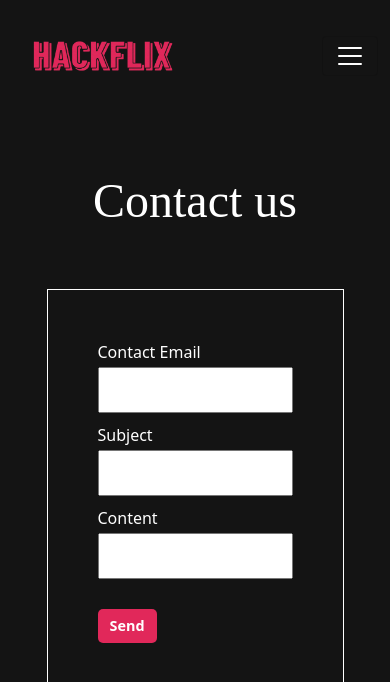
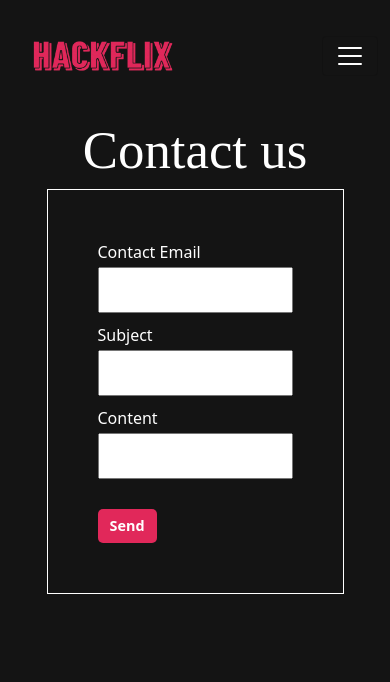
Before and after one commit to Paopintos/hackflix, a React (Create React App) app: page /contact in a window 390 px wide. Shown: the top 682 px of the page. Built offline with nearby package versions, Linux system fonts and the light colour scheme; no server answers; a web font is replaced by a local one.

Commit message:
fixed margins in about and contact, in mobile

```diff
--- a/src/components/MyCarousel/MyCarousel.css
+++ b/src/components/MyCarousel/MyCarousel.css
@@ -20,6 +20,9 @@
   height: 70vh;
   width: 100%;
 }
+.p-vote-average-carousel {
+  font-weight: 500;
+}
 .h3-title-carousel {
   font-size: 2.5rem;
   font-family: var(--font-title);
@@ -36,3 +39,12 @@
     display: none;
   }
 }
+@media (max-width: 600px) {
+  .h3-title-carousel {
+    font-size: 1.5rem;
+  }
+  .p-vote-average-carousel {
+    font-size: 0.8rem;
+    font-weight: 500;
+  }
+}
--- a/src/components/pages/About/About.css
+++ b/src/components/pages/About/About.css
@@ -71,6 +71,7 @@
 }
 @media (max-width: 650px) {
   .h1-about {
+    margin-top: 20px;
     font-size: 4rem;
   }
   .h2-about {
@@ -87,3 +88,8 @@
     padding: 8px 9px;
   }
 }
+@media (max-width: 500px) {
+  .h1-about {
+    margin: 7px 0;
+  }
+}
--- a/src/components/pages/Contact/Contact.css
+++ b/src/components/pages/Contact/Contact.css
@@ -48,9 +48,20 @@
 
 @media (max-width: 990px) {
   .h1-contact {
-    font-size: 3rem;
+    font-size: 4rem;
   }
   .btn-send-contact {
     padding: 6px 12px;
   }
 }
+@media (max-width: 650px) {
+  .h1-contact {
+    margin-top: 20px;
+    font-size: 3.3rem;
+  }
+}
+@media (max-width: 500px) {
+  .h1-contact {
+    margin: 7px 0;
+  }
+}
```
